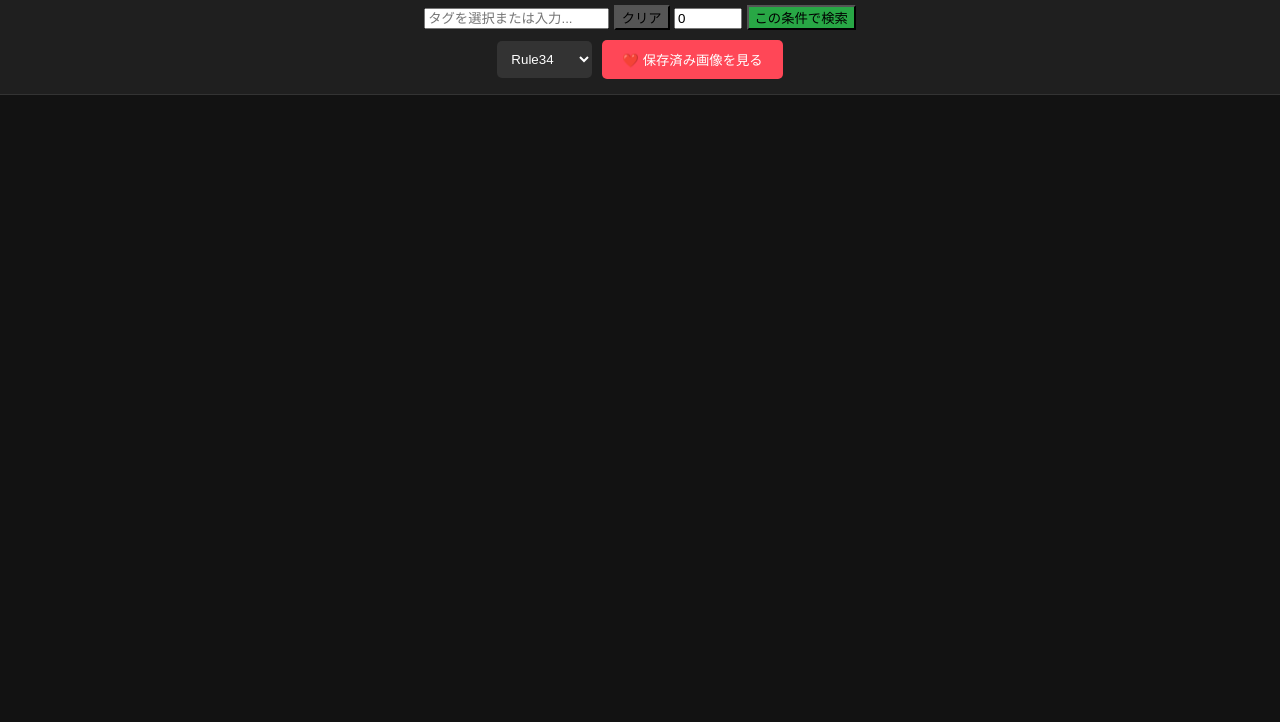
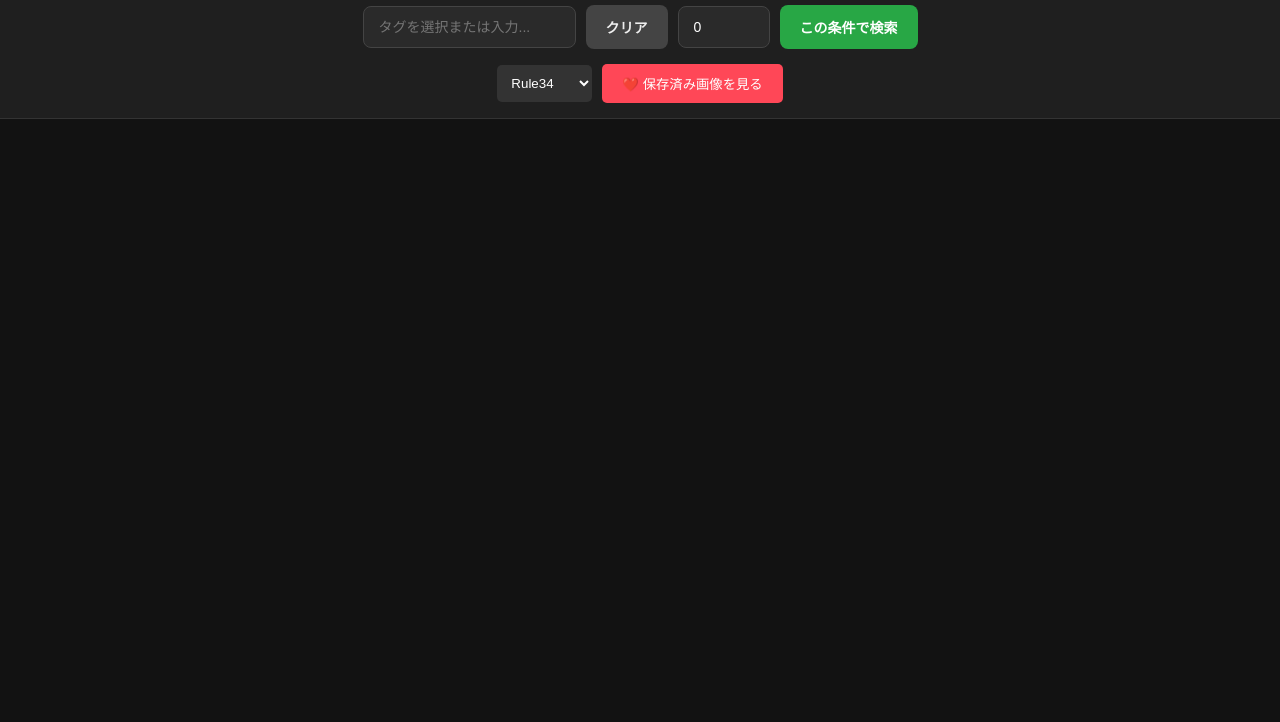
Before and after one commit to pikopiko114514/danbo-viwer, a website: page public/index.html in a window 1280 px wide. Shown: the part 78-800 px from the top of the page. Drawn offline with Linux system fonts and the light colour scheme.

Commit message:
correction

```diff
--- a/public/style.css
+++ b/public/style.css
@@ -1,6 +1,64 @@
 body { margin: 0; background: #121212; color: white; font-family: sans-serif; }
 .header { position: sticky; top: 0; z-index: 1000; background: #1f1f1f; padding: 15px; text-align: center; border-bottom: 1px solid #333; }
 #app { display: grid; grid-template-columns: repeat(auto-fill, minmax(250px, 1fr)); gap: 15px; padding: 20px; }
+
+/* 検索ボックス全体のレイアウト */
+.search-box {
+    display: flex;
+    gap: 10px;
+    justify-content: center;
+    align-items: center;
+    margin-bottom: 15px;
+}
+
+/* 入力フォーム（検索欄・スコア欄） */
+input#search, input#min_score {
+    padding: 12px 15px;
+    border-radius: 8px; /* 角を丸く */
+    border: 1px solid #444; /* 控えめな枠線 */
+    background: #2a2a2a;
+    color: white;
+    font-size: 14px;
+    outline: none;
+    transition: border-color 0.3s;
+}
+
+input#search:focus, input#min_score:focus {
+    border-color: #007bff; /* フォーカス時に青く光る */
+}
+
+/* ボタンの共通スタイル */
+.search-box button {
+    padding: 12px 20px;
+    border-radius: 8px; /* 角を丸く */
+    border: none;
+    font-weight: bold;
+    cursor: pointer;
+    transition: all 0.2s;
+    font-size: 14px;
+}
+
+/* クリアボタン */
+.search-box button:nth-of-type(1) {
+    background: #444 !important;
+    color: #eee;
+}
+
+.search-box button:nth-of-type(1):hover {
+    background: #555 !important;
+}
+
+/* 検索ボタン */
+.search-box button:nth-of-type(2) {
+    background: #28a745 !important;
+    color: white;
+}
+
+.search-box button:nth-of-type(2):hover {
+    background: #218838 !important;
+    box-shadow: 0 4px 10px rgba(40, 167, 69, 0.3);
+    transform: translateY(-1px);
+}
 
 /* カードの基本設定 */
 .card {
```
